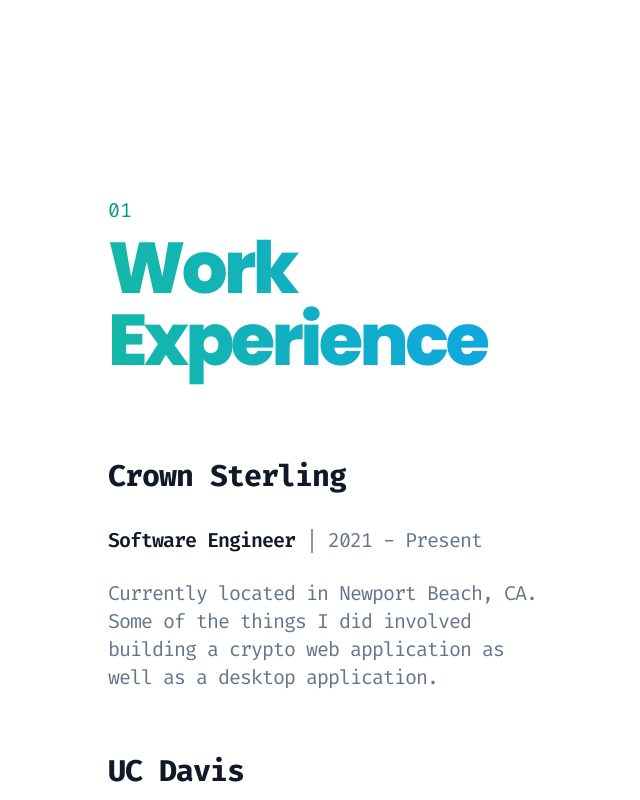
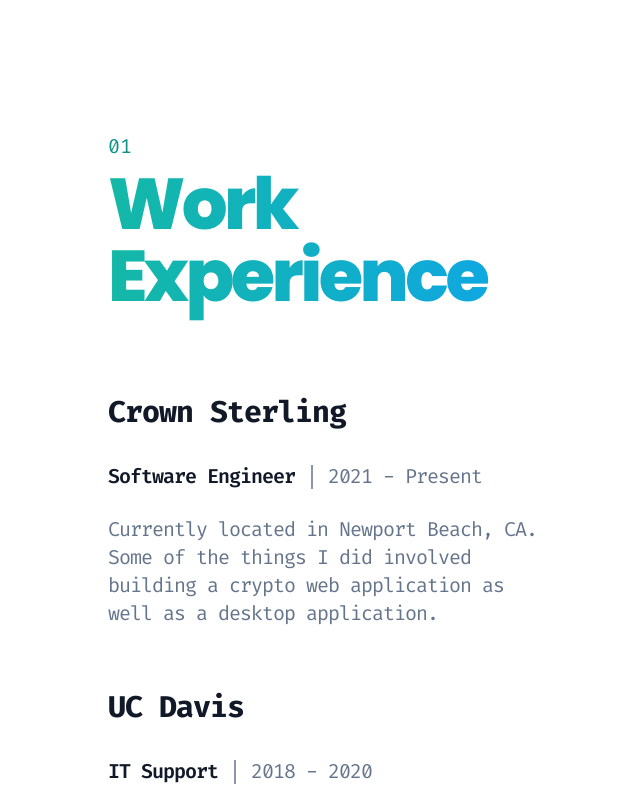
Before and after one commit to steve1998/nicholasstevendarmawan, a React (Create React App) app: page / in a window 1280 px wide. Shown: the part 700-1500 px from the top of the page, without its empty margins (312-952 px from the left). Built offline with nearby package versions, Linux system fonts and the light colour scheme.

Commit message:
Update Work.jsx

```diff
--- a/src/components/Work.jsx
+++ b/src/components/Work.jsx
@@ -12,7 +12,7 @@
   }, []);
 
   return (
-    <div className="py-16">
+    <div id="work" className="flex flex-col">
       <div className="flex flex-col mb-16">
         <span className="font-firacode text-teal-600 text-lg lg:text-xl mb-2">
           01
```
